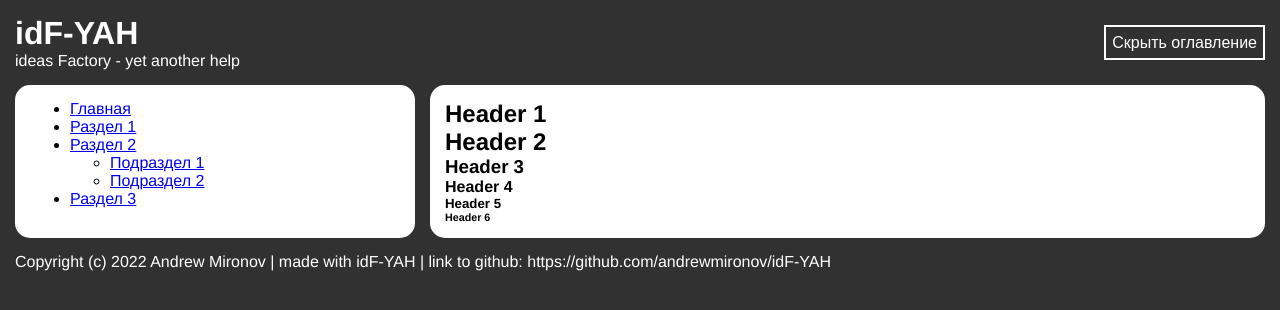
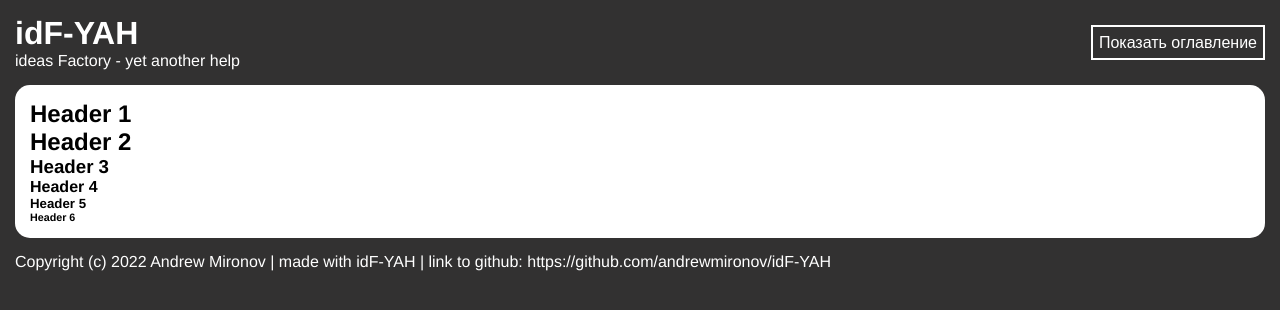
Before and after one commit to andrewmironov/idF-YAH, a plain HTML site: page index.html in a window 1280 px wide. Both pictures are taken after a click on the button "Скрыть оглавление". Drawn offline with Linux system fonts and the light colour scheme.

Commit message:
menu button IDFACTORY-25

```diff
--- a/index.html
+++ b/index.html
@@ -94,6 +94,7 @@
     <footer class="footer">
       <p class="footer__text">Copyright (c) 2022 Andrew Mironov | made with idF-YAH | link to github: <a href="https://github.com/andrewmironov/idF-YAH" class="footer__link">https://github.com/andrewmironov/idF-YAH</a></p>
     </footer>
+    <script src="menu-button.js"></script>
   </body>
 </html>
 
--- /dev/null
+++ b/menu-button.js
@@ -0,0 +1,13 @@
+let button = document.querySelector('.header-menu__button');
+let contentindex = document.querySelector('.content-index');
+
+button.addEventListener('click', function () {
+    console.log('Button click');
+    if (contentindex.style.display == 'none') {
+        contentindex.style.display = 'flex';
+        button.textContent = 'Скрыть оглавление';
+    } else {
+        contentindex.style.display = 'none';
+        button.textContent = 'Показать оглавление';
+    }
+  });
```
